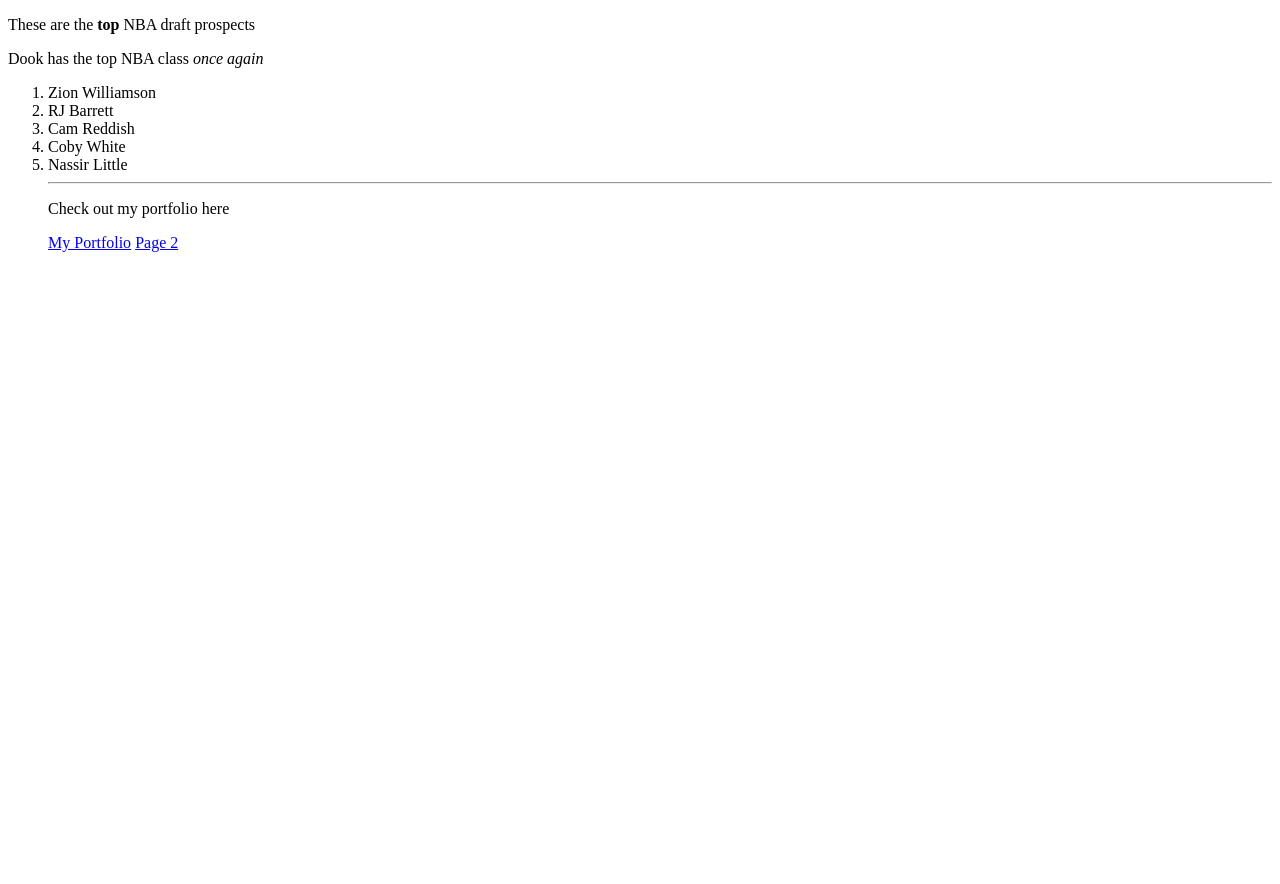
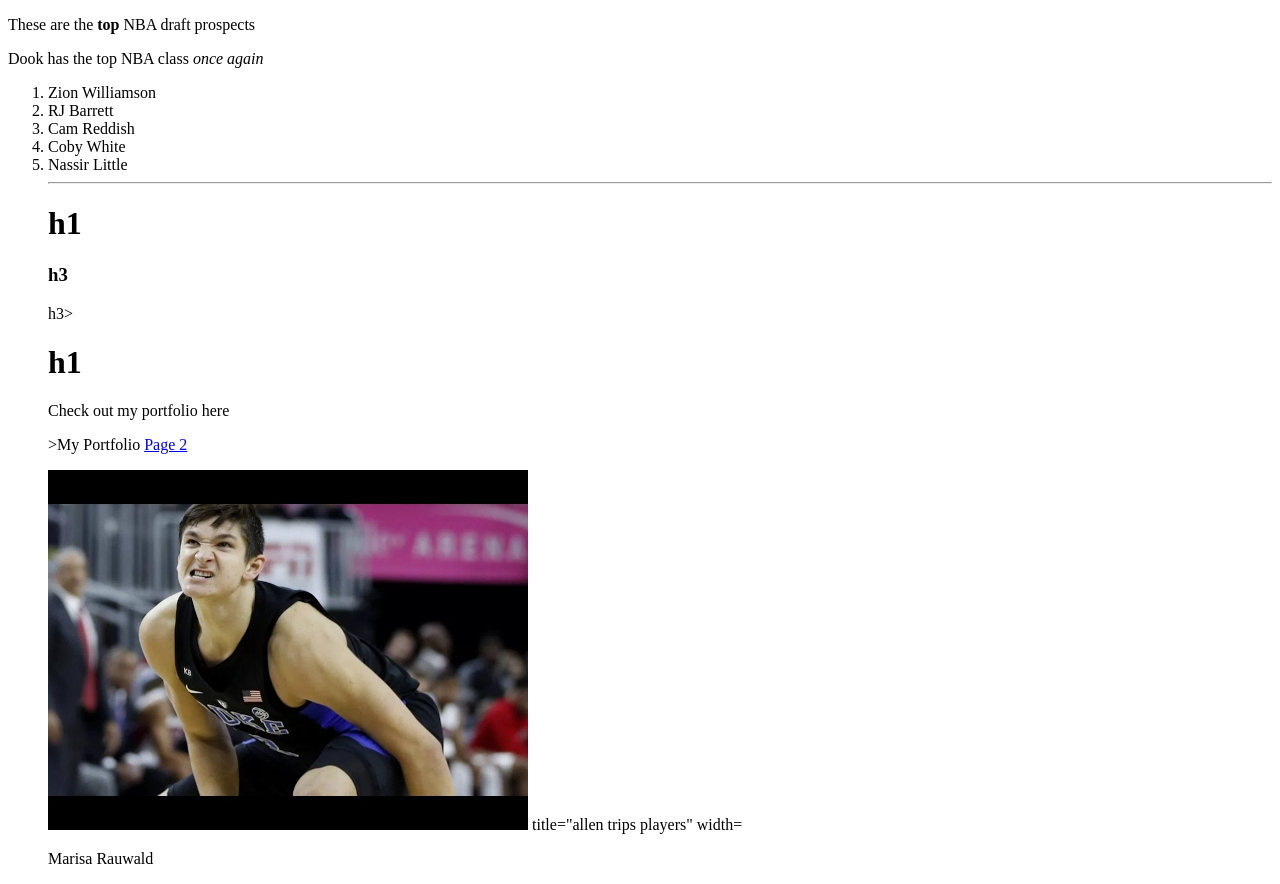
Before and after one commit to mrauwald/mrauwald.github.io, a plain HTML site: page index.html in a window 1280 px wide. Before the commit the page ends 800 px from the top, so only its background shows below. Drawn offline with Linux system fonts and the light colour scheme.

Commit message:
Add files via upload

```diff
--- a/index.html
+++ b/index.html
@@ -24,11 +24,22 @@
 
     <hr>
 
+    <h1>h1</h1>
+<h3>h3</h3>h3>
+<h1>h1</h1>
 
-    <p> </p>Check out my portfolio here</p> </Check><a href= "https://www.marisarauwald.com">My Portfolio</a>
+    <p> </p>Check out my portfolio here</p> </Check><a href= "https://www.marisarauwald.com" target="-blank"> </a>>My Portfolio</a>
 
     <a href="page_2.html">Page 2<a/>
     <p> <a> </a></p>
 </body>
 
+
+<img src="graphics/allen.jpg" alt="allen"> title="allen trips players" width=
+
 </html>
+
+<link href="default.css" type="text/css" rel="stylesheet">
+
+<p> Marisa Rauwald </p>
+<link href="https://fonts.googleapis.com/css?family=Open+Sans+Condensed:300" rel="stylesheet">
```
